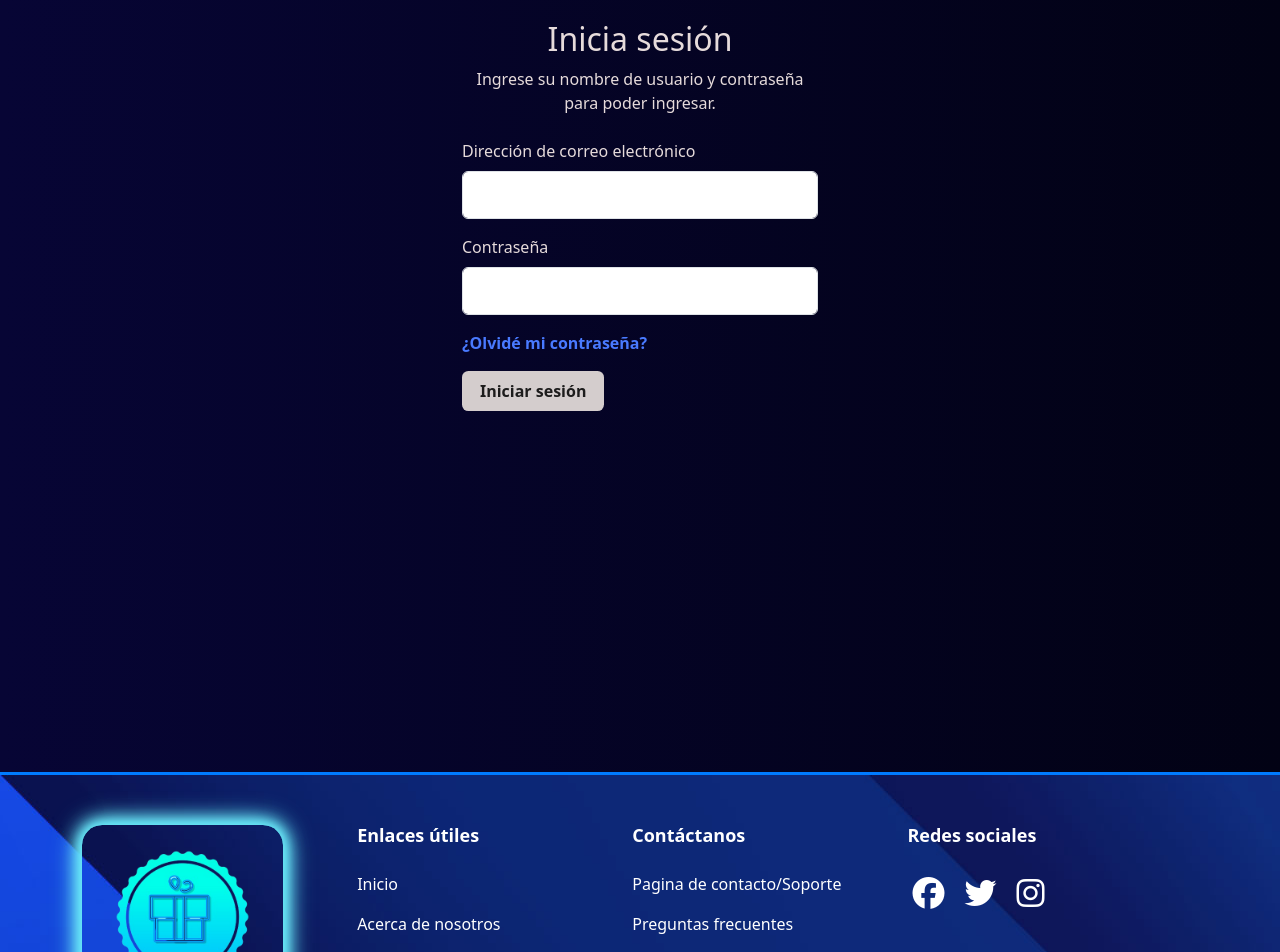
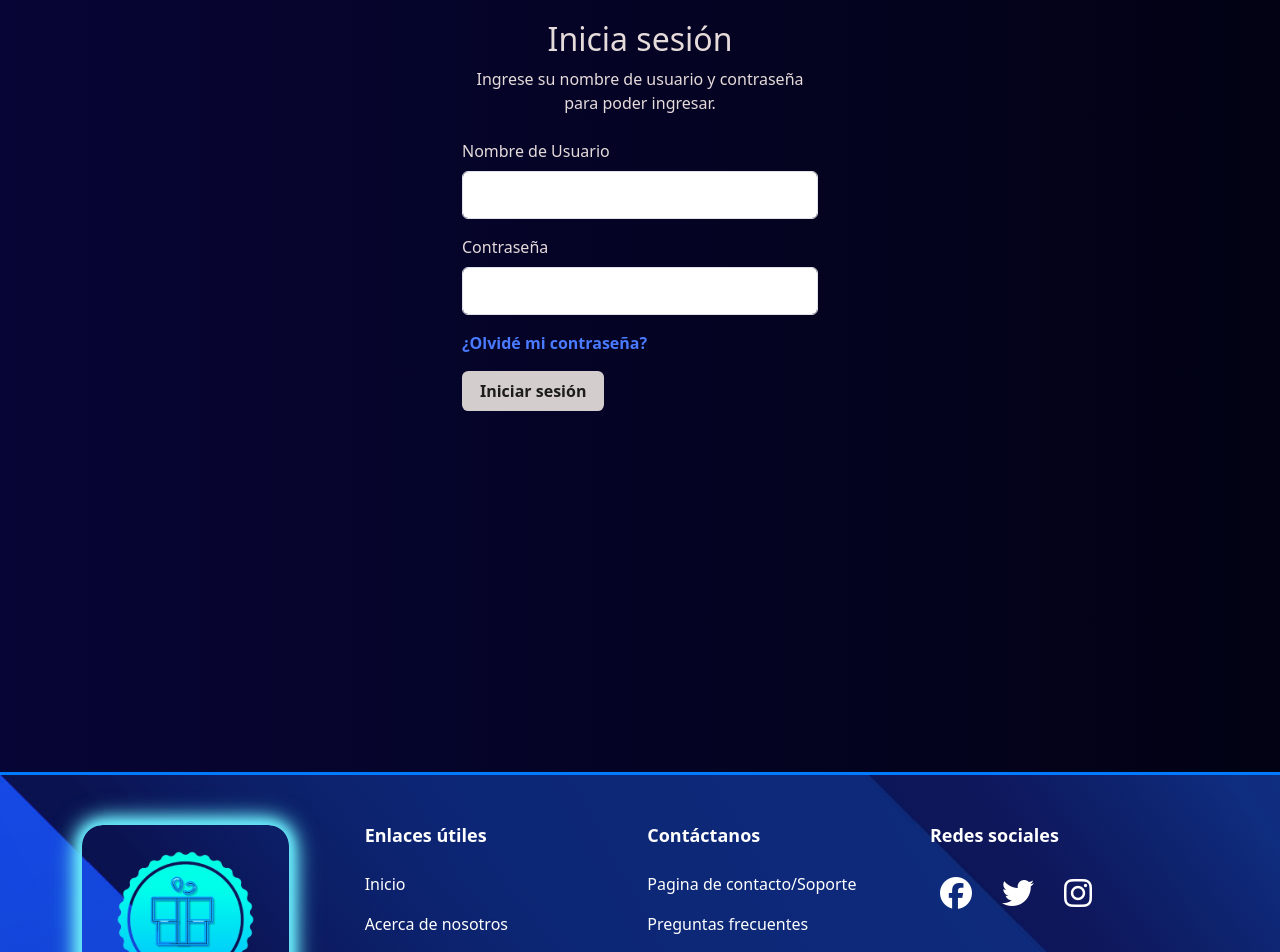
Before and after one commit to MaxiGTX/ControlStock-Frontend, a React (Vite) app: page /login in a window 1280 px wide. Shown: the part 140-1092 px from the top of the page. Built offline with nearby package versions, Linux system fonts and the light colour scheme.

Commit message:
cambios en registro, login y footer, con las rutas

```diff
--- a/src/components/Footer.jsx
+++ b/src/components/Footer.jsx
@@ -1,10 +1,13 @@
 import React from 'react';
 import { Container, Row, Col } from 'react-bootstrap';
 import Logo from '../assets/Contrlremovebg.png';
-import { Link } from 'react-router-dom';
+import { Link, useNavigate } from 'react-router-dom';
 import '../styles/Footer.css';
 
 function Footer() {
+
+  const navigate = useNavigate()
+
   return (
     <div>
       <div className='neon-line'></div>
@@ -33,9 +36,9 @@ function Footer() {
             <Col xs={12} md={3}>
               <h4>Redes sociales</h4>
               <ul className="social-icons">
-                <li><a className="linknone fab fa-facebook fa-2x" href="/NotFound"></a></li>
-                <li><a className="linknone fab fa-twitter fa-2x" href="/NotFound"></a></li>
-                <li><a className="linknone fab fa-instagram fa-2x" href="/NotFound"></a></li>
+                <li><Link className='linknone' to="/NotFound"><a className="linknone fab fa-facebook fa-2x"></a></Link></li>
+                <li><Link className='linknone' to="/NotFound"><a className="linknone fab fa-twitter fa-2x" ></a></Link></li>
+                <li><Link className='linknone' to="/NotFound"><a className="linknone fab fa-instagram fa-2x"></a></Link></li>
               </ul>
             </Col>
           </Row>
--- a/src/pages/Login.jsx
+++ b/src/pages/Login.jsx
@@ -27,7 +27,7 @@ const Login = ({ changeJwt }) => {
       const token = response.data.access_token;
       console.log("Token received:", token);
       changeJwt(token);
-      window.location.href = '/Home';
+      //window.location.href = '/Home';
     } catch (error) {
       setError('La dirección o contraseña que escribiste no es correcta. Prueba otra vez o haz clic en el enlace "Olvidaste tu contraseña".');
     }
@@ -43,7 +43,7 @@ const Login = ({ changeJwt }) => {
               <form onSubmit={handleSubmit} id="formLogin">
                 <p className="text-center mb-4">Ingrese su nombre de usuario y contraseña para poder ingresar.</p>
                 <div className="my-3">
-                  <label htmlFor="username" className="form-label">Dirección de correo electrónico</label>
+                  <label htmlFor="username" className="form-label">Nombre de Usuario</label>
                   <input type="text" className="form-control" id="username" name="username" value={formData.username} onChange={handleChange} required />
                 </div>
                 <div className="mb-3">
--- a/src/pages/Register.jsx
+++ b/src/pages/Register.jsx
@@ -2,6 +2,7 @@ import React, { useState } from 'react';
 import axios from 'axios';
 import '../styles/Register.css';
 import config from '../common/config.js'
+import { useNavigate } from 'react-router-dom';
 
 const Register = () => {
   const [formData, setFormData] = useState({
@@ -15,21 +16,22 @@ const Register = () => {
     genero: '',
     terminos: false,
   });
-
+  const navigate = useNavigate();
   const [errors, setErrors] = useState({});
   const [touched, setTouched] = useState({});
   const [message, setMessage] = useState('');
   const [showPassword, setShowPassword] = useState(false);
 
   const expresiones = {
-    nombre: /^[a-zA-ZÀ-ÿ\s]{1,40}$/, // Letras y espacios, pueden llevar acentos.
+    nombre: /^[a-zA-ZÀ-ÿ\s]{1,40}$/,
+    username: /^[a-zA-ZÀ-ÿ\s]{8,40}$/, // Letras y espacios, pueden llevar acentos.
     password: /^.{4,12}$/, // 4 a 12 dígitos.
     correo: /^[a-zA-Z0-9_.+-]+@[a-zA-Z0-9-]+\.[a-zA-Z0-9-.]+$/,
     telefono: /^\d{7,14}$/, // 7 a 14 números.
   };
 
   const mensajesError = {
-    username: 'Escribe tu nombre de usuario',
+    username: 'Escribe tu nombre de usuario debe tener minimo 8 caracteres',
     email: 'Ingrese un correo valido',
     lastname: 'Escribe tu apellido',
     firstname: 'Escribe tu nombre',
@@ -94,7 +96,7 @@ const Register = () => {
     });
     setTouched(newTouched);
 
-    const validUsername = validarCampo(expresiones.nombre, formData.username, 'username');
+    const validUsername = validarCampo(expresiones.username, formData.username, 'username');
     const validEmail = validarCampo(expresiones.correo, formData.email, 'email');
     const validApellido = validarCampo(expresiones.nombre, formData.lastname, 'lastname');
     const validNombre = validarCampo(expresiones.nombre, formData.firstname, 'firstname');
@@ -108,7 +110,7 @@ const Register = () => {
       try {
         const response = await axios.post(`${config.BASE_API}/api/users/register`, formData);
         setMessage(response.data.message);
-        window.location.href = '/registroSuccess';
+        navigate('/registroSuccess');
       } catch (error) {
         setMessage('Error al registrar el usuario');
         console.error(error.response.data);
```
Also changed, not shown: vercel.json (added), 1 other file (tests, documents, lock files or other folders).
